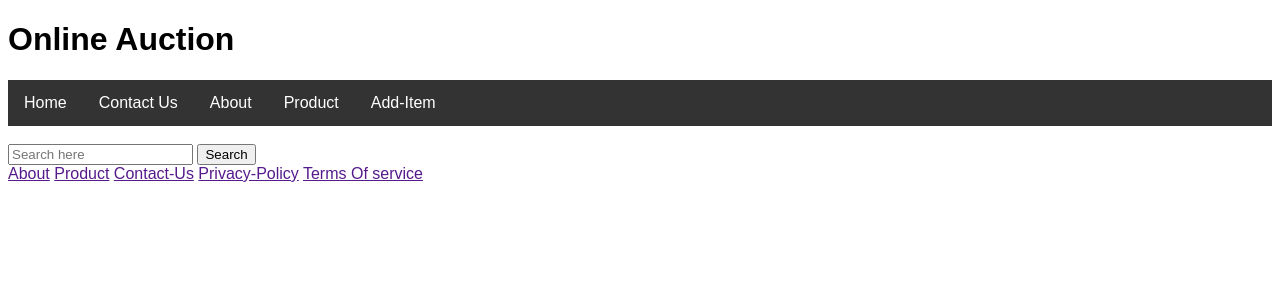
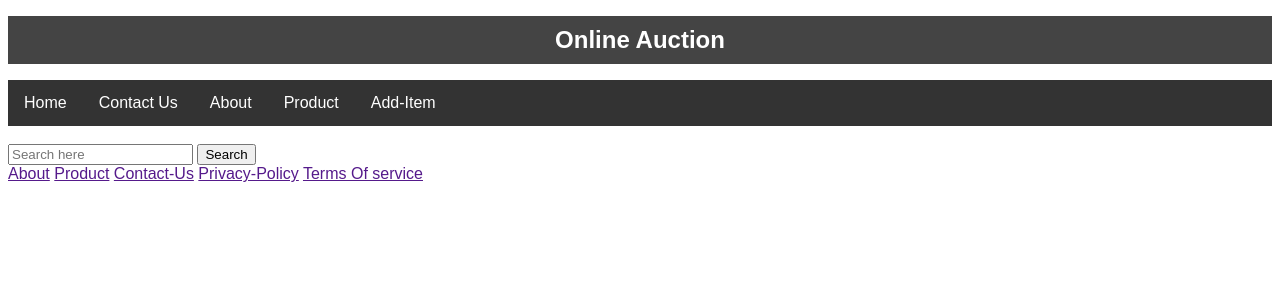
Before and after one commit to Namrata023/onlineauction, a Django app: page /home/ in a window 1280 px wide. Shown: the top 300 px of the page. Run offline with Django 5.2, Linux system fonts and the light colour scheme.

Commit message:
update title bar in home page

```diff
--- a/myapp/static/css/home.css
+++ b/myapp/static/css/home.css
@@ -1,5 +1,12 @@
 body {
     font-family: Arial, sans-serif;
+}
+.title-bar {
+    background-color: #444;
+    color: white;
+    padding: 10px;
+    text-align: center;
+    font-size: 24px;
 }
 .navbar {
     overflow: hidden;
--- a/myapp/templates/home.html
+++ b/myapp/templates/home.html
@@ -10,7 +10,7 @@
     </head>
     <body>
         <header>
-        <h1>Online Auction</h1>
+        <h1 class="title-bar">Online Auction</h1>
         <div class="navbar">
             <a href="#home">Home</a>
             <a href="#contact">Contact Us</a>
@@ -39,20 +39,5 @@
                 <a class="border last" href="">Terms Of service</a>
             </div>
         </footer>
-
-
-
-        <!-- Bootstrap JavaScript Libraries -->
-        <script
-            src="https://cdn.jsdelivr.net/npm/@popperjs/core@2.11.8/dist/umd/popper.min.js"
-            integrity="sha384-I7E8VVD/ismYTF4hNIPjVp/Zjvgyol6VFvRkX/vR+Vc4jQkC+hVqc2pM8ODewa9r"
-            crossorigin="anonymous"
-        ></script>
-
-        <script
-            src="https://cdn.jsdelivr.net/npm/bootstrap@5.3.2/dist/js/bootstrap.min.js"
-            integrity="sha384-BBtl+eGJRgqQAUMxJ7pMwbEyER4l1g+O15P+16Ep7Q9Q+zqX6gSbd85u4mG4QzX+"
-            crossorigin="anonymous"
-        ></script>
     </body>
 </html>
```
